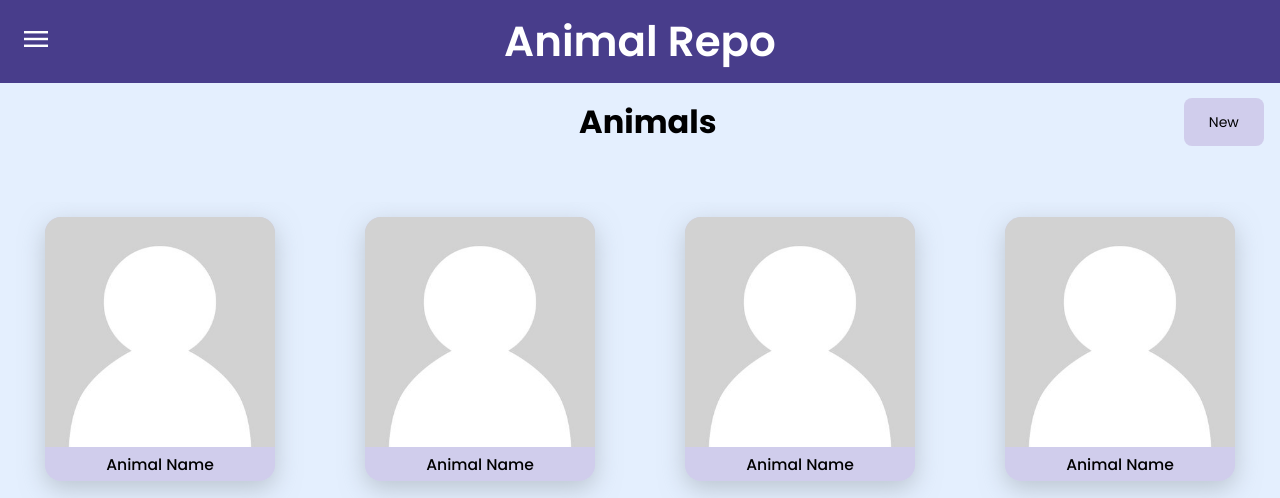
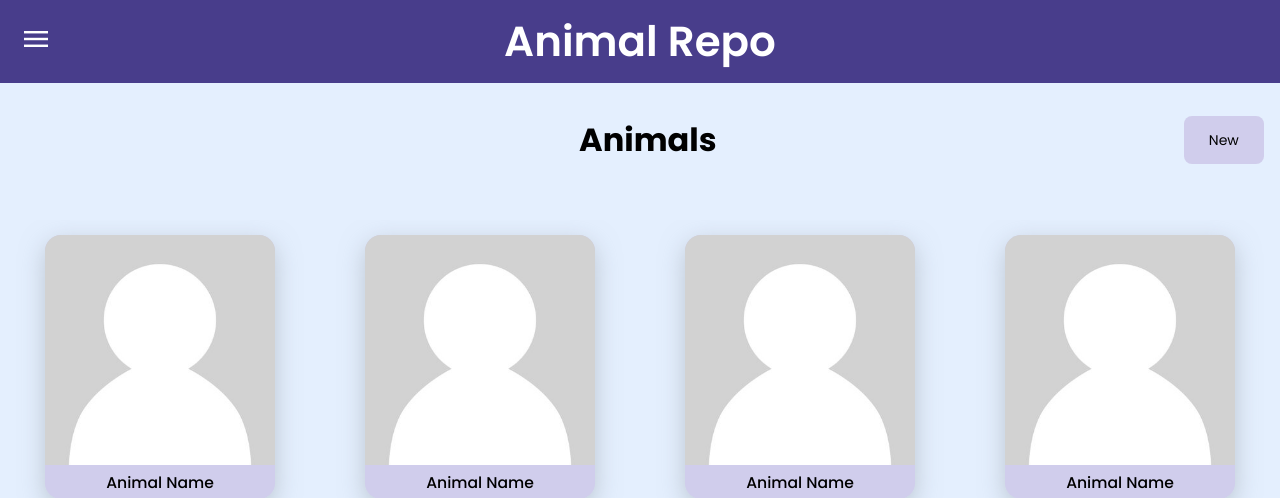
Before and after one commit to TobyJWalker/go-animal-repo, a Flask app: page / in a window 1280 px wide. Shown: the top 498 px of the page. Run offline with Flask 3, Linux system fonts and the light colour scheme.

Commit message:
increased header margin

```diff
--- a/static/css/styles.css
+++ b/static/css/styles.css
@@ -132,7 +132,7 @@ body.menu-open .navbar{
     align-items: center;
     height: 80px;
     padding: 15px 0;
-    margin-top: 82px;
+    margin-top: 100px;
 }
 
 .header{
```
